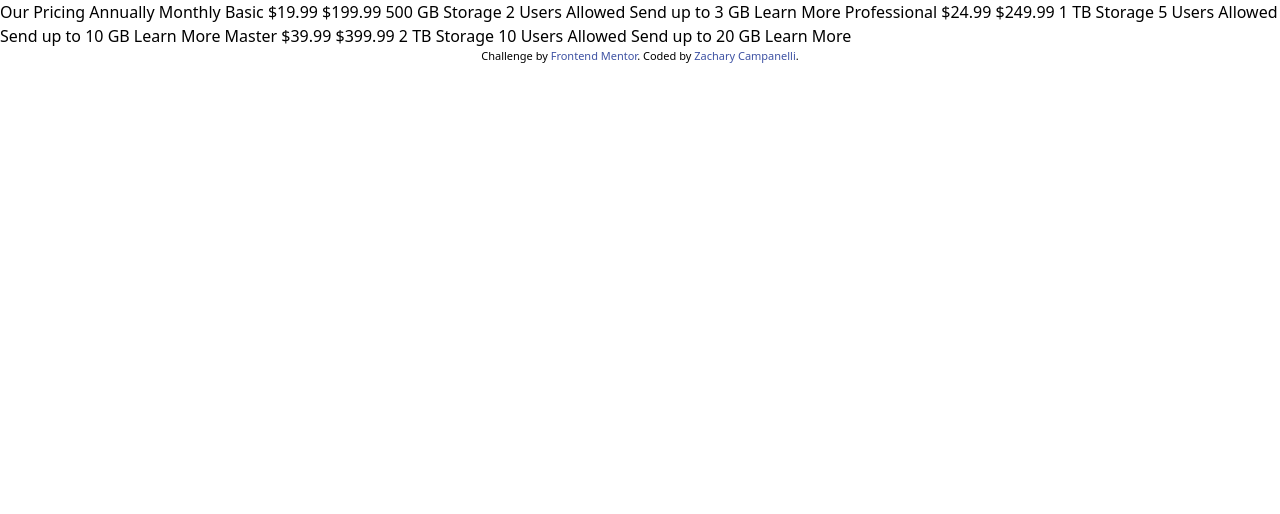
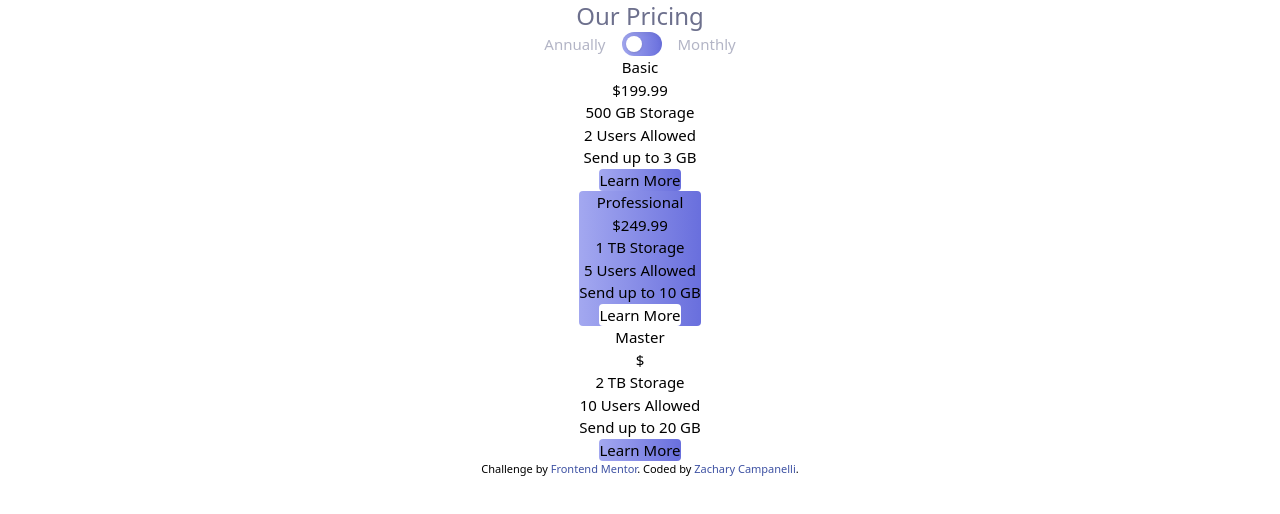
Before and after one commit to Zacharycampanelli/Pricing-Component-With-Toggle, a website: page index.html in a window 1280 px wide. Drawn offline with nearby package versions, Linux system fonts and the light colour scheme.

Commit message:
basic content layout

```diff
--- a/assets/css/input.css
+++ b/assets/css/input.css
@@ -1,9 +1,30 @@
-@tailwind base;
-@tailwind components;
-@tailwind utilities;
+@import 'tailwindcss/base';
 
+@import 'tailwindcss/components';
 
+@import 'tailwindcss/utilities';
 
+@import url('https://fonts.googleapis.com/css2?family=Montserrat:wght@700&display=swap');
 
-.attribution { font-size: 11px; text-align: center; }
-.attribution a { color: hsl(228, 45%, 44%); }
+@layer base {
+  :root {
+    --veryLightGrayishBlue: 240, 78%, 98%;
+    --lightGrayishBlue: 234, 14%, 74%;
+    --grayishBlue: 233, 13%, 49%;
+    --darkGrayishBlue: 232, 13%, 33%;
+    --gradientStart: 236, 72%, 79%;
+    --gradientEnd: 237, 63%, 64%;
+  }
+
+  html {
+    font-family: 'Montserrat', sans-serif;
+  }
+}
+
+.attribution {
+  font-size: 11px;
+  text-align: center;
+}
+.attribution a {
+  color: hsl(228, 45%, 44%);
+}
--- a/index.html
+++ b/index.html
@@ -1,45 +1,70 @@
 <!DOCTYPE html>
 <html lang="en">
   <head>
-  <meta charset="UTF-8">
-  <meta name="viewport" content="width=device-width, initial-scale=1.0"> <!-- displays site properly based on user's device -->
-  <link rel="icon" type="image/png" sizes="32x32" href="./assets/images/favicon-32x32.png">
-  <link rel="stylesheet" href="./assets/css/output.css" />
+    <meta charset="UTF-8" />
+    <meta name="viewport" content="width=device-width, initial-scale=1.0" />
+    <link rel="icon" type="image/png" sizes="32x32" href="./assets/images/favicon-32x32.png" />
+    <link rel="stylesheet" href="./assets/css/main.css" />
+    <script src="https://cdn.tailwindcss.com"></script>
     <title>Frontend Mentor | Pricing Component with Toggle</title>
   </head>
-<body>
+  <body class="text-[15px]">
+    <header class="flex flex-col items-center">
+      <h1 class="text-2xl text-center text-grayishBlue">Our Pricing</h1>
+      <label for="Toggle1" class="inline-flex items-center space-x-4 cursor-pointer dark:text-gray-100">
+        <span class="text-lightGrayishBlue">Annually</span>
+        <span class="relative mx-auto">
+          <input id="Toggle1" type="checkbox" class="hidden peer" />
+          <div class="w-10 h-6 rounded-full shadow-inner bg-gradient-to-r from-[#A3A8F0] to-[#696fdd]"></div>
+          <div
+            class="absolute inset-y-0 left-0 w-4 h-4 m-1 rounded-full shadow peer-checked:right-0 peer-checked:left-auto bg-white"
+          ></div>
+        </span>
+        <span class="text-lightGrayishBlue">Monthly</span>
+      </label>
+    </header>
+    <main class="flex flex-col justify-center items-center text-center">
+      <section id="basic">
+        <h2>Basic</h2>
+        <!-- &dollar;19.99 -->
+        &dollar;199.99
+        <ul>
+          <li>500 GB Storage</li>
+          <li>2 Users Allowed</li>
+          <li>Send up to 3 GB</li>
+          <button class="bg-gradient-to-r from-[#A3A8F0] to-[#696fdd] rounded">Learn More</button>
+        </ul>
+      </section>
 
-  Our Pricing
-  Annually
-  Monthly
+      <section id="professional" class="bg-gradient-to-r from-[#A3A8F0] to-[#696fdd] rounded">
+        <h2>Professional</h2>
+        <!-- &dollar;24.99 -->
+        &dollar;249.99
+        <ul>
+          <li>  1 TB Storage</li>
+          <li>5 Users Allowed</li>
+          <li>Send up to 10 GB</li>
+          <button class="bg-white rounded">Learn More</button>
+        </ul>
+      </section>
 
-  Basic
-  &dollar;19.99
-  &dollar;199.99
-  500 GB Storage
-  2 Users Allowed
-  Send up to 3 GB
-  Learn More
+      <section id="master">
+        <h2>Master</h2>
+        <!-- &dollar; -->
+        &dollar;
+        <ul>
+          <li>2 TB Storage</li>
+          <li>10 Users Allowed</li>
+          <li>Send up to 20 GB</li>
+          <button class="bg-gradient-to-r from-[#A3A8F0] to-[#696fdd] rounded">Learn More</button>
+        </ul
+      </section>
 
-  Professional
-  &dollar;24.99
-  &dollar;249.99
-  1 TB Storage
-  5 Users Allowed
-  Send up to 10 GB
-  Learn More
-
-  Master
-  &dollar;39.99
-  &dollar;399.99
-  2 TB Storage
-  10 Users Allowed
-  Send up to 20 GB
-  Learn More
+    </main>
 
     <div class="attribution">
-    Challenge by <a href="https://www.frontendmentor.io?ref=challenge" target="_blank">Frontend Mentor</a>.
-    Coded by <a href="#">Zachary Campanelli</a>.
+      Challenge by <a href="https://www.frontendmentor.io?ref=challenge" target="_blank">Frontend Mentor</a>. Coded by
+      <a href="#">Zachary Campanelli</a>.
     </div>
   </body>
 </html>
--- a/package.json
+++ b/package.json
@@ -4,7 +4,8 @@
   "description": "",
   "main": "index.js",
   "scripts": {
-    "test": "echo \"Error: no test specified\" && exit 1"
+    "build": "tailwindcss -i ./assets/css/input.css -o ./assets/css/main.css",
+    "watch": "tailwindcss -i ./assets/css/input.css -o ./assets/css/main.css --watch"
   },
   "keywords": [],
   "author": "",
--- a/tailwind.config.js
+++ b/tailwind.config.js
@@ -1,8 +1,21 @@
 /** @type {import('tailwindcss').Config} */
 module.exports = {
-  content: ["./assets/css/input.css"],
+  content: ['./index.html'],
   theme: {
-    extend: {},
+
+    extend: {
+
+      colors: {
+        veryLightGrayishBlue: `hsl(var(--veryLightGrayishBlue), <alpha-value>)`,
+        lightGrayishBlue: 'hsl(var(--lightGrayishBlue), <alpha-value>)',
+        grayishBlue: 'hsl(var(--grayishBlue), <alpha-value>)',
+        darkGrayishBlue: 'hsl(var(--darkGrayishBlue), <alpha-value>)',
+        gradientStart: 'hsl(var(--gradientStart), <alpha-value>)',
+        gradientEnd: 'hsl(var(--gradientEnd), <alpha-value>)',
+      },
+
+    },
+
   },
   plugins: [],
-}
+};
```
Also changed, not shown: assets/css/main.css. Lines whose indentation alone changed are shown as unchanged.
